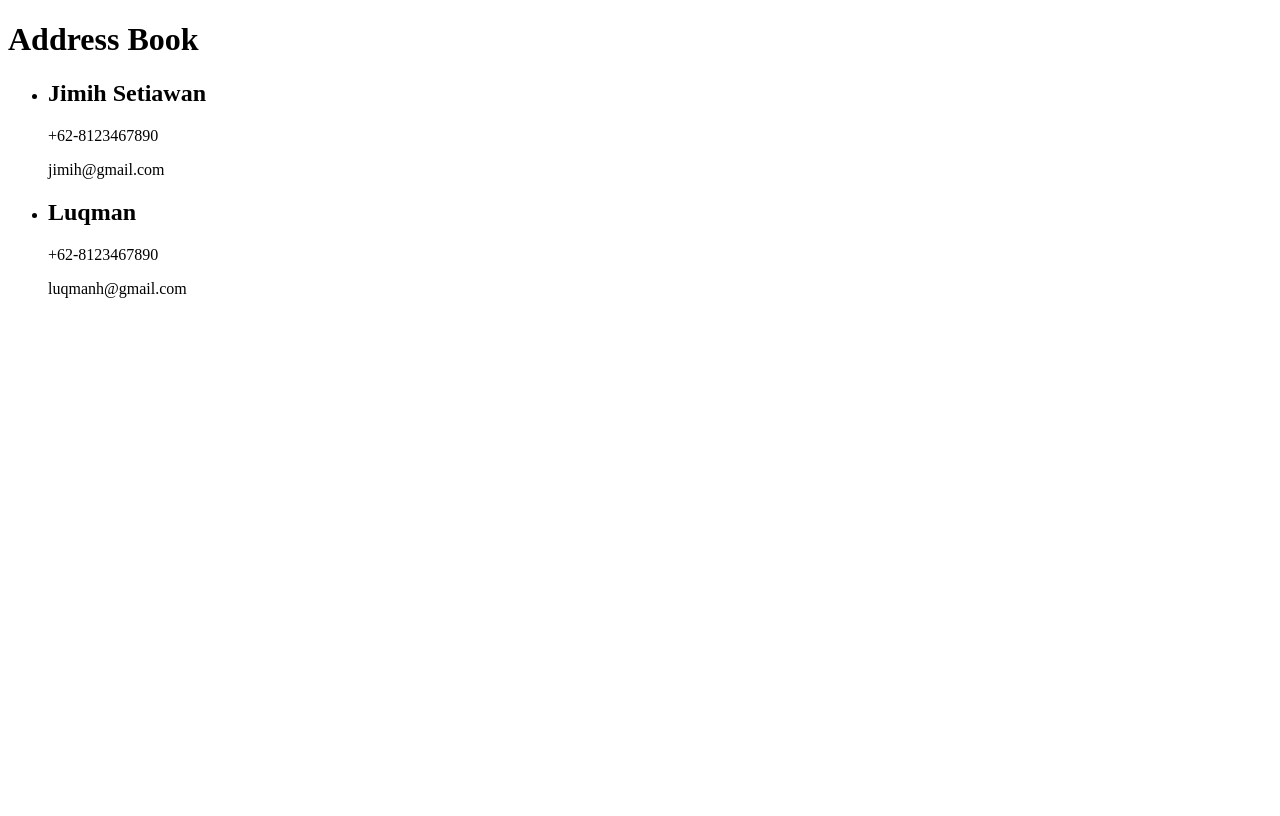
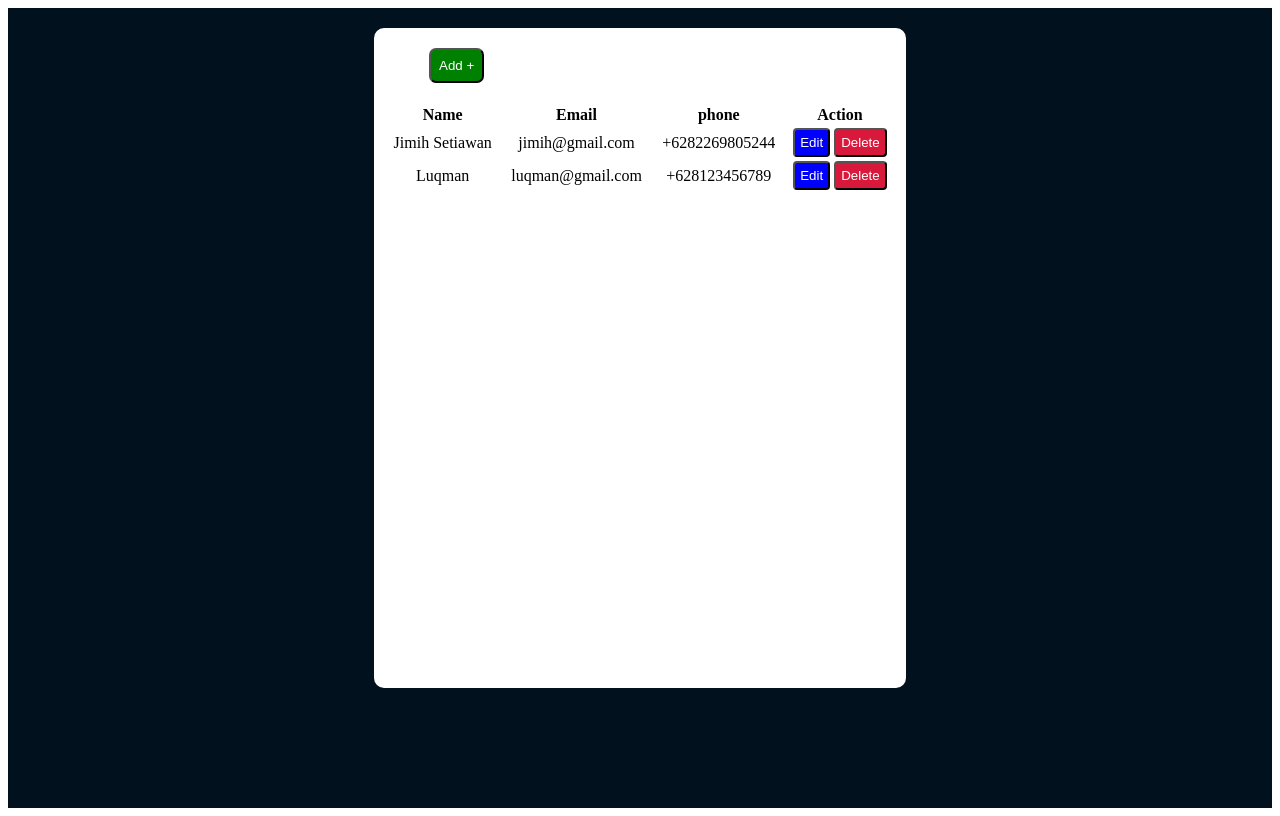
Before and after one commit to Jimih12/address-book, a plain HTML site: page index.html in a window 1280 px wide. Drawn offline with Linux system fonts and the light colour scheme.

Commit message:
add Feature

```diff
--- a/index.html
+++ b/index.html
@@ -3,26 +3,40 @@
 <head>
     <meta charset="UTF-8">
     <meta name="viewport" content="width=device-width, initial-scale=1.0">
+    <link rel="stylesheet" href="style.css">
     <title>Address Book</title>
 </head>
-<body>
-    <h1>Address Book</h1>
-    <ul>
-        <li>
-            <div>
-                <h2>Jimih Setiawan</h2>
-                <p>+62-8123467890</p>
-                <p>jimih@gmail.com</p>
+<body onload="readAll()">
+    <div class="container">
+        <div class="form_container">
+            <form class="create_form">
+                <input type="text" class="name" placeholder="Enter name"/>
+                <input type="email" class="email" placeholder="Enter Email"/>
+                <input type="phone" class="phone" placeholder="Enter Phone"/>
+                <button type="button" onclick="add()">Create</button>
+            </form>
+            <form class="update_form">
+                <input type="text" hidden class="id"/>
+                <input type="text" class="uname"/>
+                <input type="email" class="uemail"/>
+                <input type="phone" class="uphone"/>
+                <button type="button" onclick="update()">Update</button>
+            </form>
+            <div class="add_div">
+                <button onclick="create()">Add +</button>
             </div>
-        </li>
-        <li>
-            <div>
-                <h2>Luqman</h2>
-                <p>+62-8123467890</p>
-                <p>luqmanh@gmail.com</p>
-            </div>
-        </li>
-    </ul>
+            <table>
+                <thead>
+                    <th>Name</th>
+                    <th>Email</th>
+                    <th>phone</th>
+                    <th>Action</th>
+                </thead>
+                <tbody class="data_table">
+                </tbody>
+            </table>
+        </div>
+    </div>
     <script src="index.js"></script>
 </body>
 </html>
--- a/index.js
+++ b/index.js
@@ -1,17 +1,85 @@
-const contacts = [
+let data = [
     {
         id: 1,
-        fullName: "Jimih Setiawan",
-        age: 35,
-        phone: "+62-81234567890",
+        name: "Jimih Setiawan",
+        email: "jimih@gmail.com",
+        phone: "+6282269805244"
+
     },
     {
         id: 2,
-        fullName: "Luqman",
-        age: 5,
-        phone: "+62-8123467890",
+        name: "Luqman",
+        email: "luqman@gmail.com",
+        phone: "+628123456789"
     },
 ];
 
-console.log(contacts);
-console.log(contacts[1]);
+function readAll(){
+    localStorage.setItem("object", JSON.stringify (data));
+    let tabledata = document.querySelector(".data_table");
+
+    let object = localStorage.getItem('object');
+    let objectdata = JSON.parse(object);
+    let elements ="";
+
+    objectdata.map(record =>(
+        elements += `<tr>
+        <td>${record.name}</td>
+        <td>${record.email}</td>
+        <td>${record.phone}</td>
+        <td>
+            <button class="edit" onclick={edit(${record.id})}>Edit</button>
+            <button class="delete" onclick={delet(${record.id})}>Delete</button>
+        </td>
+        </tr>`
+    ))
+
+    tabledata.innerHTML = elements;
+}
+
+function delet(id) {
+    data = data.filter(rec => rec.id !== id);
+    readAll();
+
+}
+
+function create() {
+    document.querySelector(".create_form").style.display = "block";
+    document.querySelector(".add_div").style.display = "none";
+}
+
+function add(){
+    let name = document.querySelector(".name").value;
+    let email = document.querySelector(".email").value;
+    let phone = document.querySelector(".phone").value;
+
+    let newObj = {id: 3, name: name, email: email, phone: phone}
+    data.push(newObj);
+
+    document.querySelector(".create_form").style.display = "none";
+    document.querySelector(".add_div").style.display = "block";
+
+    readAll();
+}
+
+function edit (id) {
+    document.querySelector('.update_form').style.display ="block";
+    let obj = data.find(rec => rec.id === id);
+    document.querySelector('.uname').value = obj.name;
+    document.querySelector('.uemail').value = obj.email;
+    document.querySelector('.uphone').value = obj.email;
+    document.querySelector('.id').value = obj.id;
+}
+
+function update(){
+    let id =  parseInt(document.querySelector('.id').value);
+    let name =  document.querySelector('.uname').value;
+    let email =  document.querySelector('.uemail').value;
+    let phone =  document.querySelector('.uphone').value;
+
+    let index = data.findIndex(rec => rec.id === id);
+    data[index] = {id, name, email, phone};
+    document.querySelector('.update_form').style.display ="none";
+
+    readAll();
+}
--- /dev/null
+++ b/style.css
@@ -0,0 +1,75 @@
+.container{
+    display: flex;
+    justify-content: center;
+    height: 100vh;
+    background-color: rgb(2, 17, 30);
+}
+
+.form_container{
+    margin-top: 20px;
+    width: 40vw;
+    border-radius: 10px;
+    height: 80vh;
+    padding: 10px;
+    background-color: white;
+    display: flex;
+    flex-direction: column;
+    align-items: center;
+}
+
+form input{
+    padding: 10px;
+    border-radius:8px;
+    border: 1px solid gray;
+}
+
+form button{
+    padding: 10px;
+    background-color: green;
+    color: white;
+    border-radius: 7px;
+    cursor: pointer;
+}
+
+.add_div {
+    width: 100%;
+    padding: 10px 0px 0px 90px;
+}
+
+.add_div button{
+    padding: 8px;
+    background-color: green;
+    color: white;
+    border-radius: 7px;
+}
+
+.add_div button:hover{
+    background-color: rgb(2, 58, 2);
+    cursor: pointer;
+}
+
+table{
+    width: 100%;
+    margin-top: 20px;
+    text-align: center;
+}
+
+.update_form, .create_form{
+    display: none;
+}
+
+table button {
+    cursor: pointer;
+    padding: 5px;
+    border-radius: 4px;
+}
+
+table .edit {
+    background-color: blue;
+    color: white;
+}
+
+table .delete {
+    background-color: rgb(216, 25, 60);
+    color: white;
+}
```
